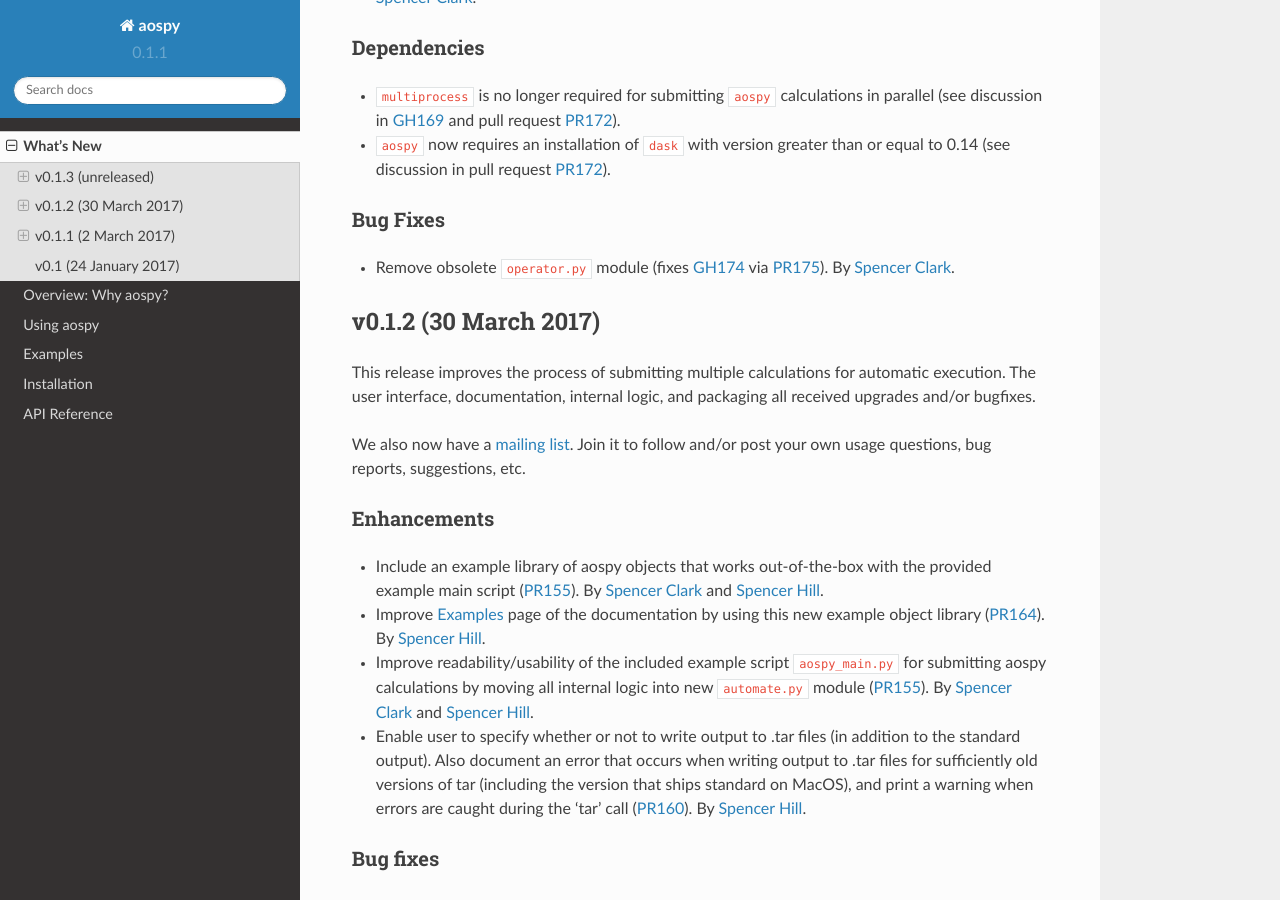
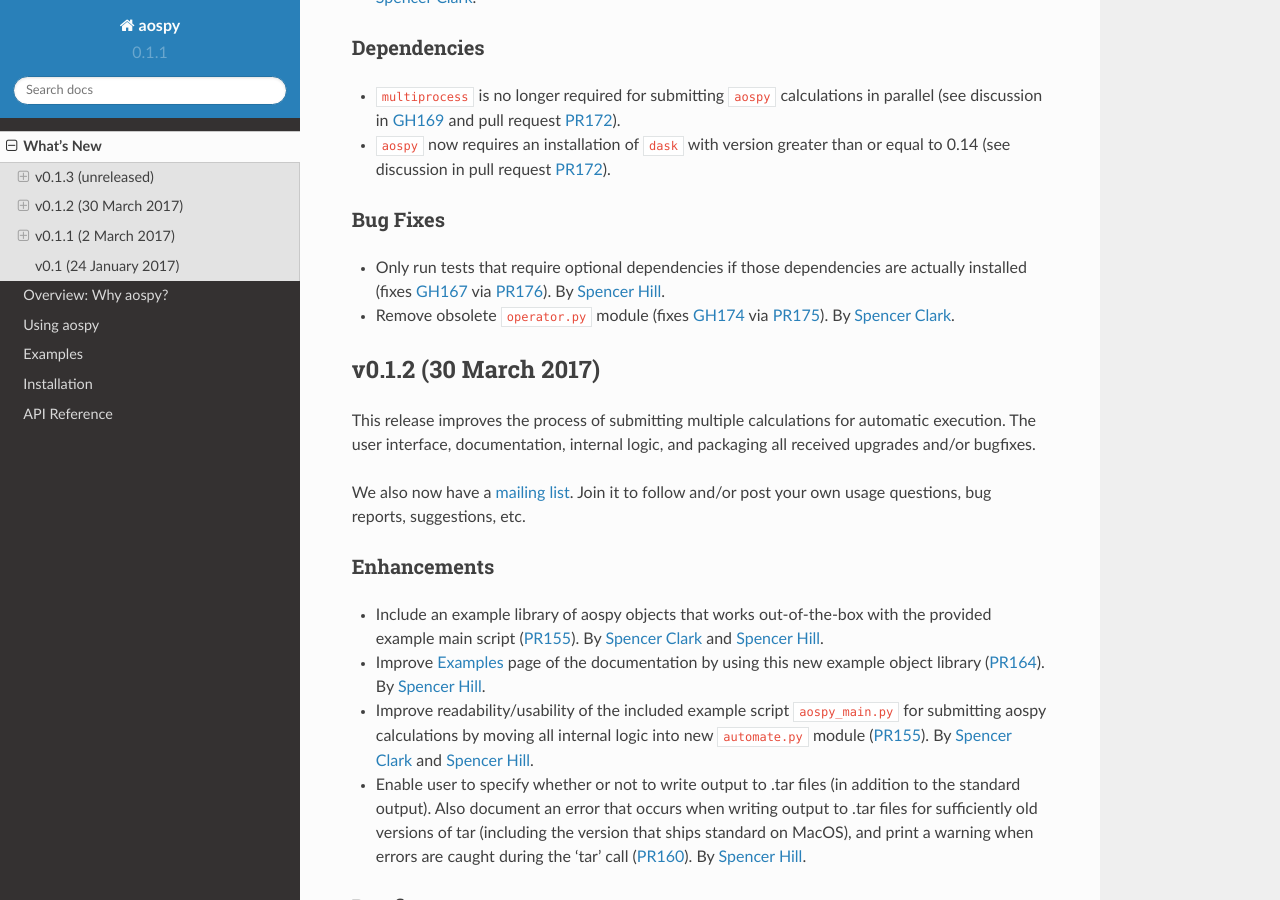
Before and after one commit to spencerahill/aospy, a Sphinx documentation site: the page built from docs/whats-new.rst, in a window 1280 px wide and 900 px high, scrolled down 354 px. Built offline with Sphinx 7.4.7 and the Read the Docs theme 2.0.0, drawn with Linux system fonts in a browser that asks for light colours.

Commit message:
Skip tests that use optional dependencies if not installed (#176)
* Also Add 2.7-min env to Travis CI w/ none of optional dependencies

```diff
--- a/docs/whats-new.rst
+++ b/docs/whats-new.rst
@@ -15,21 +15,27 @@ Enhancements
   ``multiprocess`` to parallelize computations (closes :issue:`169`
   via :pull:`172`).  This enables the optional use of an external
   ``distributed.Client`` to leverage computational resources across
-  multiple nodes of a cluster. By `Spencer Clark <https://github.com/spencerkclark>`_.
+  multiple nodes of a cluster. By `Spencer Clark
+  <https://github.com/spencerkclark>`_.
 
 Dependencies
 ~~~~~~~~~~~~
 
 - ``multiprocess`` is no longer required for submitting ``aospy`` calculations
   in parallel (see discussion in :issue:`169` and pull request :pull:`172`).
-- ``aospy`` now requires an installation of ``dask`` with version greater than or equal
-  to 0.14 (see discussion in pull request :pull:`172`).
+- ``aospy`` now requires an installation of ``dask`` with version
+  greater than or equal to 0.14 (see discussion in pull request
+  :pull:`172`).
 
 Bug Fixes
 ~~~~~~~~~
 
-- Remove obsolete ``operator.py`` module (fixes :issue:`174` via :pull:`175`).
-  By `Spencer Clark <https://github.com/spencerkclark>`_.
+- Only run tests that require optional dependencies if those
+  dependencies are actually installed (fixes :issue:`167` via
+  :pull:`176`).  By `Spencer Hill <https://github.com/spencerahill>`_.
+- Remove obsolete ``operator.py`` module (fixes :issue:`174` via
+  :pull:`175`).  By `Spencer Clark
+  <https://github.com/spencerkclark>`_.
 
 .. _whats-new.0.1.2:
 
```
Also changed, not shown: .travis.yml, 4 other files.
